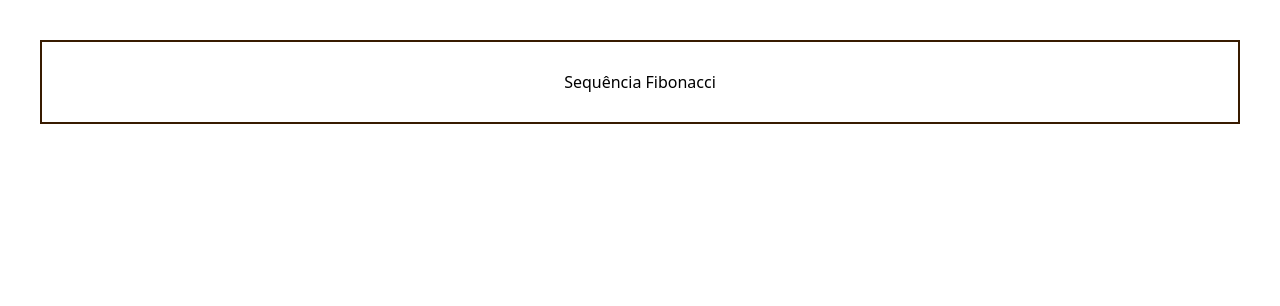
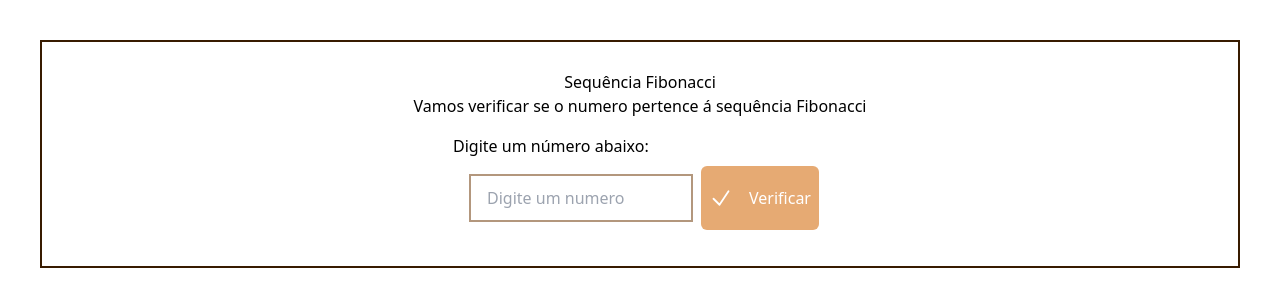
Before and after one commit to GabiOlivFarias/Fibonacci-validator, a Vue app in the folder fibonacci-validate/: page / in a window 1280 px wide. Shown: the top 306 px of the page. Built offline with nearby package versions, Linux system fonts and the light colour scheme.

Commit message:
[NEW] button and input number verification

```diff
--- a/fibonacci-validate/src/App.vue
+++ b/fibonacci-validate/src/App.vue
@@ -1,7 +1,16 @@
+
+import ValidatorView from './composable/ValidatorView.vue';
 <template>
-  <div class="m-10 border-2 border-solid border-tertiary p-7">
-    <h1 class= "flex justify-center items-center">
-      Sequência Fibonacci
-    </h1>
+  <div class="m-10 min-w-90 border-2 border-solid border-tertiary p-7 flex flex-col justify-center items-center">
+    <div class="pb-4">
+      <h1 class="flex justify-center items-center">
+        Sequência Fibonacci
+      </h1>
+      <p> Vamos verificar se o numero pertence á sequência Fibonacci</p>
+    </div>
+    <ValidatorView />
   </div>
 </template>
+<script setup>
+import ValidatorView from './composable/ValidatorView.vue'
+</script>
--- /dev/null
+++ b/fibonacci-validate/src/components/globals/buttons/ValidateNumberButton.vue
@@ -0,0 +1,16 @@
+<template>
+    <button
+      click="validate"
+      class="flex items-center rounded-md bg-secundary text-white drop-shadow-orange-0.6 hover:drop-shadow-orange-1">
+      <div class="m-2">
+        <ValidateIcon />
+      </div>
+      <p class="m-2">
+        Verificar
+      </p>
+    </button>
+  </template>
+
+  <script setup>
+    import ValidateIcon from '@/components/icons/ValidateIcon.vue'
+  </script>
--- /dev/null
+++ b/fibonacci-validate/src/components/globals/input/NumberInput.vue
@@ -0,0 +1,13 @@
+
+import ValidateNumberButton from '../buttons/ValidateNumberButton.vue';
+<template>
+    <div class="flex flex-row p-2">
+        <input  id="number" type="number"  placeholder="Digite um numero"
+            class="size-12 w-56 cursor-text p-4 m-2 appearance-none border-2 border-solid border-primary">
+        <ValidateNumberButton />
+    </div>
+</template>
+
+<script setup>
+import ValidateNumberButton from '../buttons/ValidateNumberButton.vue'
+</script>
--- /dev/null
+++ b/fibonacci-validate/src/components/icons/ValidateIcon.vue
@@ -0,0 +1,11 @@
+<template>
+    <svg
+      xmlns="http://www.w3.org/2000/svg"
+      fill="none"
+      viewBox="0 0 24 24"
+      class="h-6 w-6"
+      stroke-width="1.8"
+      stroke="currentColor">
+      <path stroke-linecap="round" stroke-linejoin="round" d="M4.5 12.75l6 6 9-13.5" />
+    </svg>
+  </template>
--- /dev/null
+++ b/fibonacci-validate/src/composable/ValidatorView.vue
@@ -0,0 +1,10 @@
+<template>
+    <div>
+        <p> Digite um número abaixo: </p>
+        <NumberInput />
+    </div>
+</template>
+
+<script setup>
+import NumberInput from '../components/globals/input/NumberInput.vue'
+</script>
--- a/fibonacci-validate/tailwind.config.js
+++ b/fibonacci-validate/tailwind.config.js
@@ -5,6 +5,9 @@ export default {
     "./src/**/*.{vue,js,ts,jsx,tsx}",
   ],
   theme: {
+    minWidth: {
+      90: '360px',
+    },
     extend: {
       colors: {
         'primary': '#B3977D',
```
